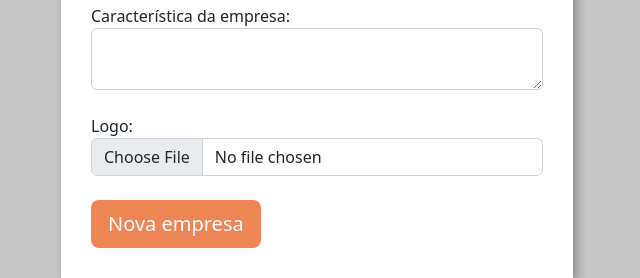
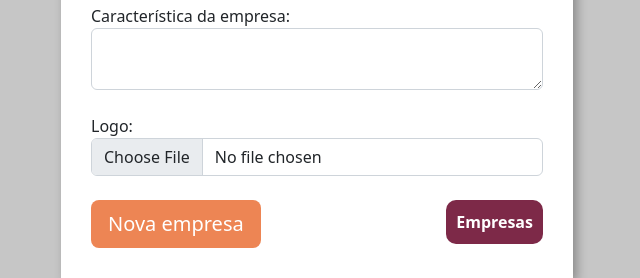
Before and after one commit to aguiardafa/gerenciar-processos-seletivos, a Django app: page /home/nova_empresa/ in a window 1280 px wide. Shown: the part 595-873 px from the top of the page, without its empty margins (323-963 px from the left). Run offline with Django 4.2, Linux system fonts and the light colour scheme; data that the repository does not hold is empty.

Commit message:
feat(gerenc_empresa): implementa excluir empresas

```diff
--- a/empresa/models.py
+++ b/empresa/models.py
@@ -45,7 +45,7 @@ class Vagas(models.Model):
         ('F', 'Finalizado')
     )
 
-    empresa = models.ForeignKey(Empresa, on_delete=models.DO_NOTHING)
+    empresa = models.ForeignKey(Empresa, null=True, on_delete=models.SET_NULL)
     titulo = models.CharField(max_length=30)
     nivel_experiencia = models.CharField(
         max_length=2, choices=choices_experiencia)
--- a/empresa/templates/nova_empresa.html
+++ b/empresa/templates/nova_empresa.html
@@ -102,6 +102,7 @@
           value="Nova empresa"
           class="btn btn-lg btn-orange"
         />
+        <a class="btn-empresas" href="{% url 'empresa' %}">Empresas</a>
       </form>
     </div>
   </div>
--- a/empresa/urls.py
+++ b/empresa/urls.py
@@ -3,6 +3,7 @@ from . import views
 
 urlpatterns = [
     path('empresas/', views.empresas, name="empresa"),
-    path('nova_empresa/', views.nova_empresa, name="nova_empresa")
+    path('nova_empresa/', views.nova_empresa, name="nova_empresa"),
+    path('excluir_empresa/<int:id>', views.excluir_empresa, name="excluir_empresa"),
 
 ]
--- a/empresa/views.py
+++ b/empresa/views.py
@@ -53,3 +53,11 @@ def empresas(request):
     empresas = Empresa.objects.all()
     tecnologias = Tecnologias.objects.all()
     return render(request, 'empresa.html', {'empresas': empresas, 'tecnologias': tecnologias})
+
+
+def excluir_empresa(request, id):
+    empresa = Empresa.objects.get(id=id)
+    empresa.delete()
+    messages.add_message(request, constants.SUCCESS,
+                         'Empresa excluída com sucesso')
+    return redirect('/home/empresas')
--- a/templates/static/empresa/css/nova_empresa.css
+++ b/templates/static/empresa/css/nova_empresa.css
@@ -44,3 +44,19 @@
         width: 80vw;
     }
 }
+
+.btn-empresas{
+    float: right;
+    text-decoration: none;
+    color: white;
+    background-color: #7D2948;
+    padding: 10px;
+    border-radius: 10px;
+    font-weight: bold;
+}
+
+.btn-empresas:hover{
+    color: white;
+    text-decoration: none;
+    background-color: #631f38;
+}
```
Also changed, not shown: empresa/templates/empresa.html (+6 -2 lines).
